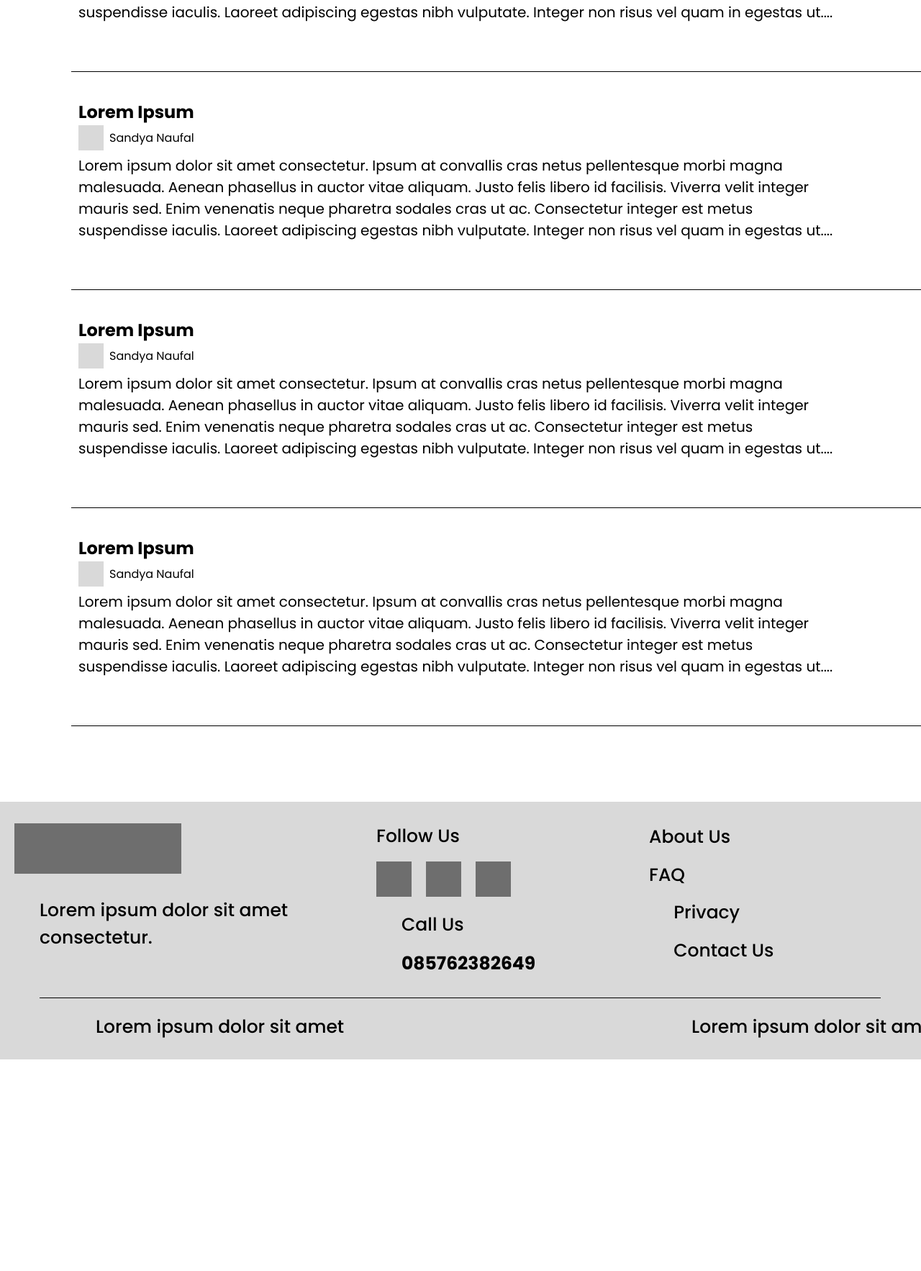
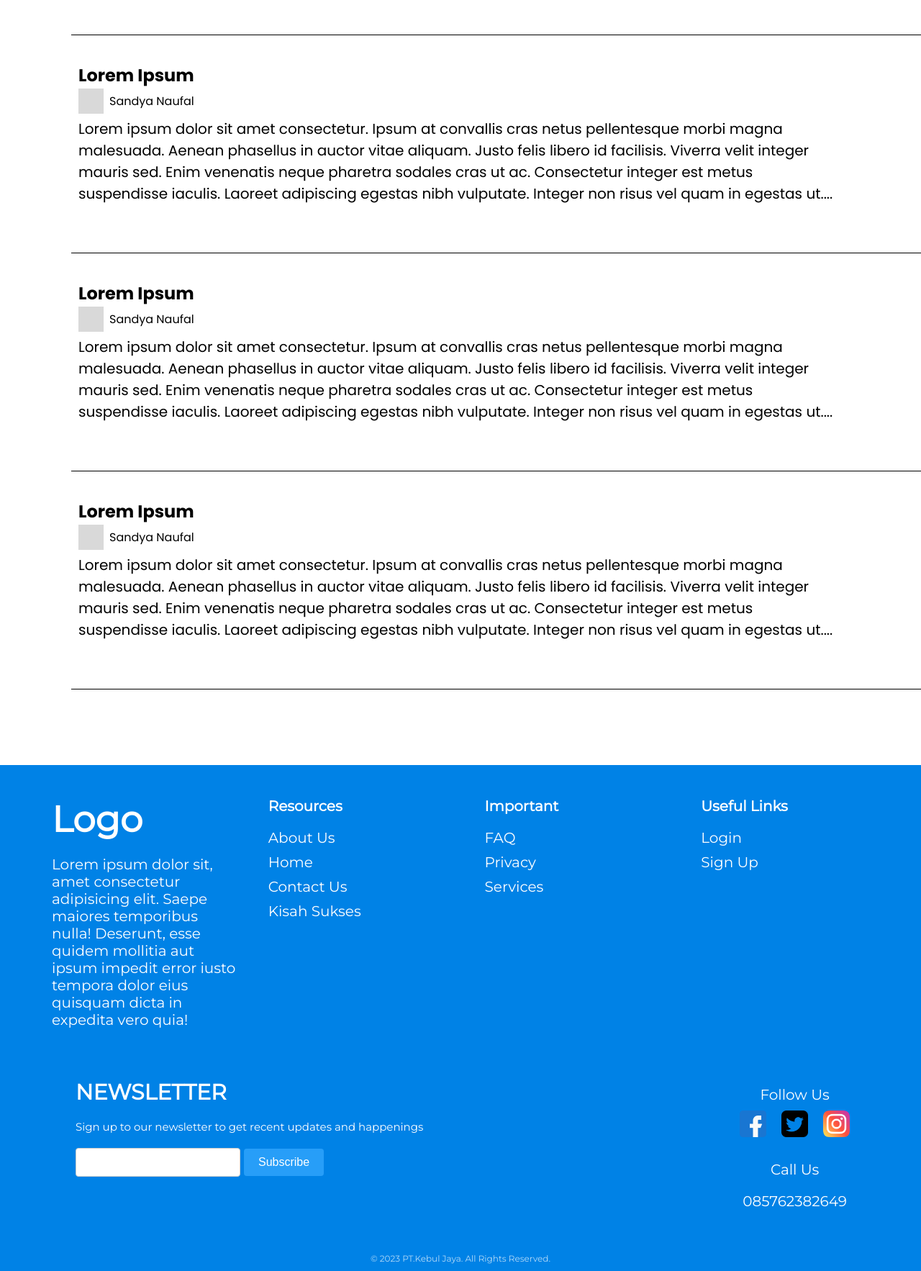
Before and after one commit to BKIlham/PT-Kebul-Jaya, a PHP site: page /berita.html in a window 1280 px wide. Shown: the part 956-2722 px from the top of the page at 72% size. Before the commit the page ends 2428 px from the top, so only its background shows below. Run offline with PHP 8.4, Linux system fonts and the light colour scheme; some web fonts are replaced.

Commit message:
berita header footer

```diff
--- a/berita.html
+++ b/berita.html
@@ -8,21 +8,29 @@
   <title>Berita</title>
   <link rel="stylesheet" href="https://fonts.googleapis.com/css?family=Poppins%3A400%2C500%2C700"/>
   <link rel="stylesheet" href="https://fonts.googleapis.com/css?family=Source+Sans+Pro%3A400%2C500%2C700"/>
-  <link rel="stylesheet" href="https://fonts.googleapis.com/css?family=DM+Sans%3A400"/>
+  <link href='https://fonts.googleapis.com/css?family=Montserrat' rel='stylesheet'>
+  <link href="https://fonts.cdnfonts.com/css/gafata" rel="stylesheet">
   <link rel="stylesheet" href="./styles/berita.css"/>
+
+  <link rel="stylesheet" href="berita.css">
+  <link rel="stylesheet" href="https://cdnjs.cloudflare.com/ajax/libs/font-awesome/5.15.3/css/all.min.css" />
 </head>
+
 <body>
+  <nav>
+    <input type="checkbox" id="check">
+    <label for="check" class="checkbtn">
+      <i class="fas fa-bars"></i>
+    </label>
+    <label class="logo">Logo</label>
+    <ul>
+      <li><a href="homepage.html">Home</a></li>
+      <li><a href="data.html">Data Kemiskinan</a></li>
+      <li><a href="about-us.html">About Us</a></li>
+      <li><a class="active" href="login.html">Login</a></li>
+    </ul>
+  </nav>
 <div class="berita-wP3">
-  <div class="auto-group-qjtr-HC1">
-    <div class="logo-BoB">
-    </div>
-    <div class="login-VJ5">
-    </div>
-    <div class="login-EWZ">
-    </div>
-    <div class="login-Bgh">
-    </div>
-  </div>
   <div class="auto-group-tbfh-jiD">
     <div class="auto-group-9iif-s3j">
       <div class="login-BKK">
@@ -108,45 +116,72 @@
     <div class="line-6-usT">
     </div>
   </div>
-  <div class="auto-group-o5hd-S6h">
-    <div class="auto-group-qqdr-kt5">
-      <div class="rectangle-19-6ww">
-      </div>
-      <div class="auto-group-uves-RjK">
-        <p class="follow-us-z1j">Follow Us</p>
-        <div class="auto-group-gd6b-X1f">
-          <div class="rectangle-15-GV3">
-          </div>
-          <div class="rectangle-16-zR3">
+  <div class="footer">
+    <div class="footer-content">
+        <div class="line1-col">
+          <div class="logo1">
+            <h3 class="logo">Logo</h3>
+            <p class="desk">Lorem ipsum dolor sit, amet consectetur adipisicing elit. Saepe maiores temporibus nulla! Deserunt, esse quidem mollitia aut ipsum impedit error iusto tempora dolor eius quisquam dicta in expedita vero quia!</p>
           </div>
         </div>
+        <div class="line1-col">
+            <div class="tentang">
+              <h3>Resources</h3>
+                <ul>
+                    <li><a href="about-us.html">About Us</a></li>
+                    <li><a href="homepage.html">Home</a></li>
+                    <li><a href="contact-us.html">Contact Us</a></li>
+                    <li><a href="kisah-sukses.html">Kisah Sukses</a></li>
+                </ul>
+            </div>
+        </div>
+        <div class="line1-col">
+            <div class="Important">
+              <h3>Important</h3>
+                <ul>
+                    <li><a href="faq.html">FAQ</a></li>
+                    <li><a href="privacy.html">Privacy</a></li>
+                    <li><a href="menu.html">Services</a></li>
+                </ul>
+            </div>
+        </div>
+        <div class="line1-col">
+            <div class="Useful-Links">
+              <h3>Useful Links</h3>
+                <ul>
+                    <li><a href="login.html">Login</a></li>
+                    <li><a href="register.html">Sign Up</a></li>
+                </ul>
+            </div>
+        </div>
+    </div>
+    <div class="line2-col">
+      <div class="subs">
+        <h3>NEWSLETTER</h3>
+        <p>Sign up to our newsletter to get recent updates and happenings</p>
+        <form>
+          <input type="email">
+          <button>Subscribe</button>
+        </form>
       </div>
-      <div class="auto-group-hf2s-8XF">
-        <div class="rectangle-17-Ub7">
-        </div>
-        <div class="auto-group-yxxf-Dob">
-          <p class="about-us-MQ1">About Us</p>
-          <p class="faq-hCy">FAQ</p>
+      <div class="line1-col">
+        <div class="mid">
+            <div class="sosmed">
+                <p class="followus">Follow Us</p>
+                <div class="icon-sosmed">
+                    <img src="assets/facebook.png" alt="Facebook"/>
+                    <img src="assets/twitter-sign.png" alt="Twitter"/>
+                    <img src="assets/instagram.png" alt="Instagram"/>
+                </div>
+                <div class="notelp">
+                    <p>Call Us</p>
+                    <p>085762382649</p>
+                </div>
+            </div>
         </div>
       </div>
     </div>
-    <div class="auto-group-gfh5-dcR">
-      <p class="lorem-ipsum-dolor-sit-amet-consectetur-Lmj">Lorem ipsum dolor sit amet consectetur.</p>
-      <div class="auto-group-qbvk-4hj">
-        <p class="call-us-ofK">Call Us</p>
-        <p class="item-085762382649-Lv9">085762382649</p>
-      </div>
-      <div class="auto-group-gyf5-5Mw">
-        <p class="privacy-RRo">Privacy</p>
-        <p class="contact-us-mEm">Contact Us</p>
-      </div>
-    </div>
-    <div class="line-1-VAm">
-    </div>
-    <div class="auto-group-l1um-DcZ">
-      <p class="lorem-ipsum-dolor-sit-amet-wYZ">Lorem ipsum dolor sit amet</p>
-      <p class="lorem-ipsum-dolor-sit-amet-4NH">Lorem ipsum dolor sit amet</p>
-    </div>
+    <div class="watermark">© 2023 PT.Kebul Jaya. All Rights Reserved.</div>
   </div>
 </div>
 </body>
--- a/styles/berita.css
+++ b/styles/berita.css
@@ -12,6 +12,116 @@ ul, li {
 input {
 	border: none;
 }
+* {
+  padding: 0;
+  margin: 0;
+  text-decoration: none;
+  list-style: none;
+  box-sizing: border-box;
+}
+body {
+  font-family: montserrat;
+}
+nav {
+  background: #0082e6;
+  height: 80px;
+  width: 100%;
+}
+
+label.logo {
+  color: white;
+  font-size: 35px;
+  line-height: 80px;
+  padding: 0 100px;
+  font-weight: bold;
+}
+
+nav ul {
+  float: right;
+  margin-right: 20px;
+}
+
+nav ul li {
+  display: inline-block;
+  line-height: 80px;
+  margin: 0 5px;
+}
+
+nav ul li a {
+  color: white;
+  font-size: 17px;
+  padding: 7px 13px;
+  border-radius: 3px;
+  text-transform: uppercase;
+}
+
+a.active,
+a:hover {
+  background: #1b9bff;
+  transition: .5s;
+}
+
+.checkbtn {
+  font-size: 30px;
+  color: white;
+  float: right;
+  line-height: 80px;
+  margin-right: 40px;
+  cursor: pointer;
+  display: none;
+}
+
+#check {
+  display: none;
+}
+
+@media (max-width: 952px) {
+  label.logo {
+    font-size: 30px;
+    padding-left: 50px;
+  }
+
+  nav ul li a {
+    font-size: 16px;
+  }
+}
+
+@media (max-width: 858px) {
+  .checkbtn {
+    display: block;
+  }
+
+  ul {
+    position: fixed;
+    width: 100%;
+    height: 100vh;
+    background: #2c3e50;
+    top: 80px;
+    left: -100%;
+    text-align: center;
+    transition: all .5s;
+  }
+
+  nav ul li {
+    display: block;
+    margin: 50px 0;
+    line-height: 30px;
+  }
+
+  nav ul li a {
+    font-size: 20px;
+  }
+
+  a:hover,
+  a.active {
+    background: none;
+    color: #0082e6;
+  }
+
+  #check:checked~ul {
+    left: 0;
+  }
+}
 .berita-wP3 {
   width: 100%;
   overflow: hidden;
@@ -544,198 +618,145 @@ input {
   top: 183rem;
   background-color: #000000;
 }
-.berita-wP3 .auto-group-o5hd-S6h {
-  box-sizing: border-box;
-  padding: 2.9rem 5.6rem 2.6rem 5.5rem;
+
+.footer {
+  background-color: #0082e6;
+  padding: 25px;
+  color: #fff;
+  position: relative;
   width: 100%;
-  align-items: center;
+  margin: 0 auto;
+}
+
+.footer-content {
   display: flex;
-  flex-direction: column;
-  background-color: #d9d9d9;
-  flex-shrink: 0;
+  flex-wrap: wrap;
+  flex-direction: row;
+  justify-content: flex-end;
+  width: 100%;
+  margin: 0 auto;
 }
-.berita-wP3 .auto-group-o5hd-S6h .auto-group-qqdr-kt5 {
-  margin-right: 24.4rem;
-  height: 10.3rem;
+
+.line1-col {
+  width: 21.2%;
+  margin: 20px;
+}
+
+.line1-col a{
+  text-decoration: none;
+  color: #fff;
+}
+
+.logo1 .logo{
+  font-size: 50px;
+}
+
+.logo1 .desk p {
+  font-size: 1px;
+}
+
+.tentang ul,
+.Important ul,
+.Useful-Links ul {
+  list-style-type: none;
+  padding: 0;
+}
+
+.tentang ul li,
+.Important ul li,
+.Useful-Links ul li {
+  margin-bottom: 10px;
+  font-size: 20px;
+}
+
+.line1-col p,
+.line1-col h3,
+.line1-col .desk {
+  font-size: 20px;
+  margin-bottom: 20px;
+}
+
+.line2-col{
   display: flex;
-  align-items: flex-start;
-  flex-shrink: 0;
+  flex-wrap: wrap;
+  flex-direction: row;
+  justify-content: space-between;
+  width: 100%;
+  margin: 0 auto;
 }
-.berita-wP3 .auto-group-o5hd-S6h .auto-group-qqdr-kt5 .rectangle-19-6ww {
-  margin: 0.1rem 27.1rem 0rem 0rem;
-  width: 23.2rem;
-  height: 7rem;
-  background-color: #6e6e6e;
-  flex-shrink: 0;
+
+.subs{
+  margin-top: 30px;
+  margin-left: 80px;
 }
-.berita-wP3 .auto-group-o5hd-S6h .auto-group-qqdr-kt5 .auto-group-uves-RjK {
-  width: 11.8rem;
-  height: 100%;
-  flex-shrink: 0;
+
+.subs h3{
+  font-size: 30px;
+  margin-bottom: 20px;
 }
-.berita-wP3 .auto-group-o5hd-S6h .auto-group-qqdr-kt5 .auto-group-uves-RjK .follow-us-z1j {
-  margin-bottom: 1.6rem;
-  font-size: 2.5rem;
-  font-weight: 500;
-  line-height: 1.5;
-  color: #000000;
-  font-family: Poppins, 'Source Sans Pro';
-  white-space: nowrap;
+
+.subs p{
+  font-size: 15px;
+  margin-bottom: 20px;
 }
-.berita-wP3 .auto-group-o5hd-S6h .auto-group-qqdr-kt5 .auto-group-uves-RjK .auto-group-gd6b-X1f {
-  width: 100%;
+
+.subs form {
   display: flex;
   align-items: center;
 }
-.berita-wP3 .auto-group-o5hd-S6h .auto-group-qqdr-kt5 .auto-group-uves-RjK .auto-group-gd6b-X1f .rectangle-15-GV3 {
-  margin-right: 2rem;
-  width: 4.9rem;
-  height: 4.9rem;
-  background-color: #6e6e6e;
-  flex-shrink: 0;
+
+.subs input {
+  padding: 10px;
+  border: 1px solid #ccc;
+  border-radius: 4px;
+  font-size: 16px;
 }
-.berita-wP3 .auto-group-o5hd-S6h .auto-group-qqdr-kt5 .auto-group-uves-RjK .auto-group-gd6b-X1f .rectangle-16-zR3 {
-  width: 4.9rem;
-  height: 4.9rem;
-  background-color: #6e6e6e;
-  flex-shrink: 0;
+
+.subs button {
+  background-color: #279ef8;
+  color: #fff;
+  border: none;
+  border-radius: 4px;
+  padding: 10px 20px;
+  margin-left: 5px;
+  cursor: pointer;
+  font-size: 16px;
 }
-.berita-wP3 .auto-group-o5hd-S6h .auto-group-qqdr-kt5 .auto-group-hf2s-8XF {
-  box-sizing: border-box;
-  padding-left: 2rem;
-  height: 100%;
-  display: flex;
-  align-items: flex-end;
-  flex-shrink: 0;
+
+.subs button:hover {
+  background-color: #0056b3;
 }
-.berita-wP3 .auto-group-o5hd-S6h .auto-group-qqdr-kt5 .auto-group-hf2s-8XF .rectangle-17-Ub7 {
-  margin-right: 19.2rem;
-  width: 4.9rem;
-  height: 4.9rem;
-  background-color: #6e6e6e;
-  flex-shrink: 0;
+
+
+.mid {
+  padding: 20px;
 }
-.berita-wP3 .auto-group-o5hd-S6h .auto-group-qqdr-kt5 .auto-group-hf2s-8XF .auto-group-yxxf-Dob {
-  margin-bottom: 1.2rem;
-  display: flex;
-  flex-direction: column;
-  flex-shrink: 0;
+
+.mid .followus {
+  margin-bottom: 10px;
+  font-size: 20px;
 }
-.berita-wP3 .auto-group-o5hd-S6h .auto-group-qqdr-kt5 .auto-group-hf2s-8XF .auto-group-yxxf-Dob .about-us-MQ1 {
-  margin-bottom: 1.5rem;
-  font-size: 2.5rem;
-  font-weight: 500;
-  line-height: 1.5;
-  color: #000000;
-  font-family: Poppins, 'Source Sans Pro';
-  white-space: nowrap;
-  flex-shrink: 0;
+
+.sosmed {
+  text-align: center;
 }
-.berita-wP3 .auto-group-o5hd-S6h .auto-group-qqdr-kt5 .auto-group-hf2s-8XF .auto-group-yxxf-Dob .faq-hCy {
-  font-size: 2.5rem;
-  font-weight: 500;
-  line-height: 1.5;
-  color: #000000;
-  font-family: Poppins, 'Source Sans Pro';
-  white-space: nowrap;
-  flex-shrink: 0;
+
+.icon-sosmed img {
+  margin-bottom: 10px;
+  width: 25%;
+  aspect-ratio: 3/2;
+  object-fit: contain;
 }
-.berita-wP3 .auto-group-o5hd-S6h .auto-group-gfh5-dcR {
-  margin: 0rem 21.7rem 2.9rem 0rem;
-  display: flex;
-  align-items: flex-start;
-  flex-shrink: 0;
+
+.notelp {
+  margin-top: 20px;
 }
-.berita-wP3 .auto-group-o5hd-S6h .auto-group-gfh5-dcR .lorem-ipsum-dolor-sit-amet-consectetur-Lmj {
-  margin-right: 15.7rem;
-  max-width: 34.6rem;
-  font-size: 2.5rem;
-  font-weight: 500;
-  line-height: 1.5;
-  color: #000000;
-  font-family: Poppins, 'Source Sans Pro';
-  flex-shrink: 0;
+
+.watermark {
+  position: absolute;
+  bottom: 10px;
+  left: 50%;
+  transform: translateX(-50%);
+  font-size: 12px;
+  opacity: 0.7;
 }
-.berita-wP3 .auto-group-o5hd-S6h .auto-group-gfh5-dcR .auto-group-qbvk-4hj {
-  margin: 2rem 19.2rem 0rem 0rem;
-  display: flex;
-  flex-direction: column;
-  flex-shrink: 0;
-}
-.berita-wP3 .auto-group-o5hd-S6h .auto-group-gfh5-dcR .auto-group-qbvk-4hj .call-us-ofK {
-  margin-bottom: 1.6rem;
-  font-size: 2.5rem;
-  font-weight: 500;
-  line-height: 1.5;
-  color: #000000;
-  font-family: Poppins, 'Source Sans Pro';
-  white-space: nowrap;
-  flex-shrink: 0;
-}
-.berita-wP3 .auto-group-o5hd-S6h .auto-group-gfh5-dcR .auto-group-qbvk-4hj .item-085762382649-Lv9 {
-  font-size: 2.5rem;
-  font-weight: 700;
-  line-height: 1.5;
-  color: #000000;
-  font-family: Poppins, 'Source Sans Pro';
-  white-space: nowrap;
-  flex-shrink: 0;
-}
-.berita-wP3 .auto-group-o5hd-S6h .auto-group-gfh5-dcR .auto-group-gyf5-5Mw {
-  margin-top: 0.3rem;
-  display: flex;
-  flex-direction: column;
-  flex-shrink: 0;
-}
-.berita-wP3 .auto-group-o5hd-S6h .auto-group-gfh5-dcR .auto-group-gyf5-5Mw .privacy-RRo {
-  margin-bottom: 1.5rem;
-  font-size: 2.5rem;
-  font-weight: 500;
-  line-height: 1.5;
-  color: #000000;
-  font-family: Poppins, 'Source Sans Pro';
-  white-space: nowrap;
-  flex-shrink: 0;
-}
-.berita-wP3 .auto-group-o5hd-S6h .auto-group-gfh5-dcR .auto-group-gyf5-5Mw .contact-us-mEm {
-  font-size: 2.5rem;
-  font-weight: 500;
-  line-height: 1.5;
-  color: #000000;
-  font-family: Poppins, 'Source Sans Pro';
-  white-space: nowrap;
-  flex-shrink: 0;
-}
-.berita-wP3 .auto-group-o5hd-S6h .line-1-VAm {
-  margin-bottom: 2.1rem;
-  width: 100%;
-  height: 0.1rem;
-  background-color: #000000;
-  flex-shrink: 0;
-}
-.berita-wP3 .auto-group-o5hd-S6h .auto-group-l1um-DcZ {
-  margin: 0rem 7.6rem 0rem 7.8rem;
-  width: calc(100% - 15.4rem);
-  display: flex;
-  align-items: center;
-  flex-shrink: 0;
-}
-.berita-wP3 .auto-group-o5hd-S6h .auto-group-l1um-DcZ .lorem-ipsum-dolor-sit-amet-wYZ {
-  margin-right: 48.3rem;
-  font-size: 2.5rem;
-  font-weight: 500;
-  line-height: 1.5;
-  color: #000000;
-  font-family: Poppins, 'Source Sans Pro';
-  white-space: nowrap;
-  flex-shrink: 0;
-}
-.berita-wP3 .auto-group-o5hd-S6h .auto-group-l1um-DcZ .lorem-ipsum-dolor-sit-amet-4NH {
-  font-size: 2.5rem;
-  font-weight: 500;
-  line-height: 1.5;
-  color: #000000;
-  font-family: Poppins, 'Source Sans Pro';
-  white-space: nowrap;
-  flex-shrink: 0;
-}
```
Also changed, not shown: other parts of styles/berita.css (+0 -36 lines).
